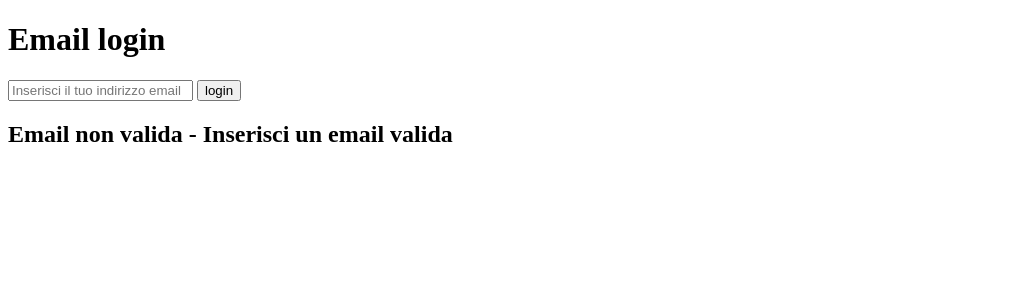
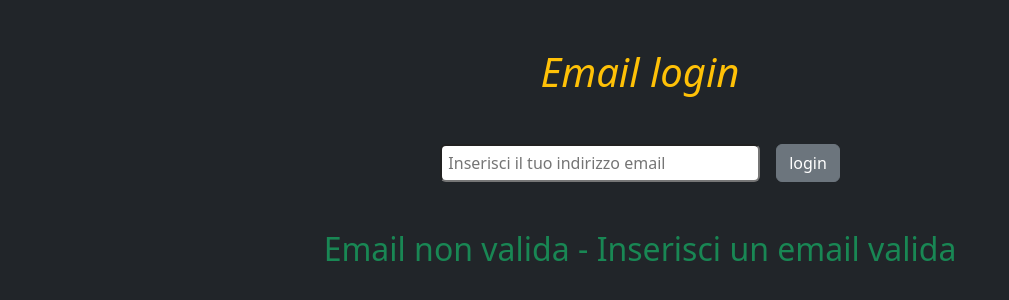
Before and after one commit to RiccardoPellegrino/js-mail-dadi, a plain HTML site: page index.html in a window 1280 px wide. Both pictures are taken after a click on the button "login". Shown: the whole page, without its empty margins (0-1009 px from the left). Drawn offline with nearby package versions, Linux system fonts and the light colour scheme.

Commit message:
aggiustato html

```diff
--- a/index.html
+++ b/index.html
@@ -5,21 +5,23 @@
     <meta charset="UTF-8">
     <meta http-equiv="X-UA-Compatible" content="IE=edge">
     <meta name="viewport" content="width=device-width, initial-scale=1.0">
+    <link href="https://cdn.jsdelivr.net/npm/bootstrap@5.2.2/dist/css/bootstrap.min.css" rel="stylesheet"
+        integrity="sha384-Zenh87qX5JnK2Jl0vWa8Ck2rdkQ2Bzep5IDxbcnCeuOxjzrPF/et3URy9Bv1WTRi" crossorigin="anonymous">
     <link rel="stylesheet" href="./css/style.css">
     <title>Gioco a dadi</title>
 </head>
 
-<body>
+<body class="bg-dark">
 
-    <h1>Email login</h1>
-
-    <input id="mail" type="text" class="email" placeholder="Inserisci il tuo indirizzo email" >
-
-    <button id="login" class="">login</button>
-
-    <h2 class="messaggio"></h2>
+    <h1 class="text-center fst-italic mt-5 text-warning">Email login</h1>
+    <div class="d-flex justify-content-center mt-5">
+        <input id="mail" type="text" class="email me-2 w-25 rounded-2" placeholder=" Inserisci il tuo indirizzo email">
+        <button id="login" class="btn btn-secondary ms-2">login</button>
+    </div>
+    <h2 class="messaggio text-success text-center mt-5"></h2>
 
     <script src="./js/script.js"></script>
+
 </body>
 
 </html>
--- a/js/script.js
+++ b/js/script.js
@@ -19,9 +19,11 @@ btn.addEventListener("click", function () {
         else {
         }
     } if (risulta) {
-        messaggio.innerHTML = "Loggato";
+        messaggio.innerHTML = "Utente Loggato";
+        console.log(messaggio);
     } else {
         messaggio.innerHTML = 'Email non valida - Inserisci un email valida';
+        console.log(messaggio);
     }
 
 
```
